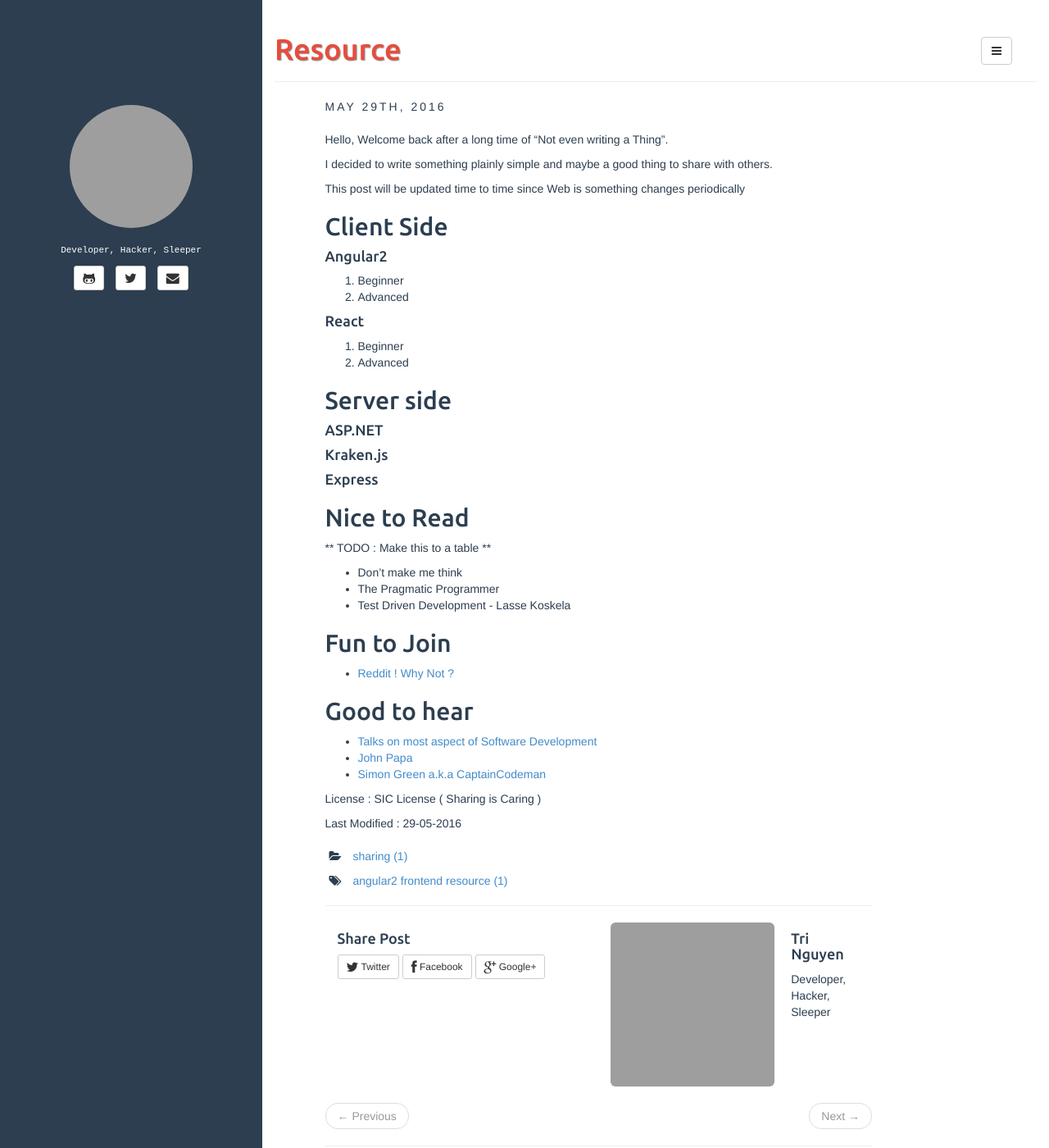
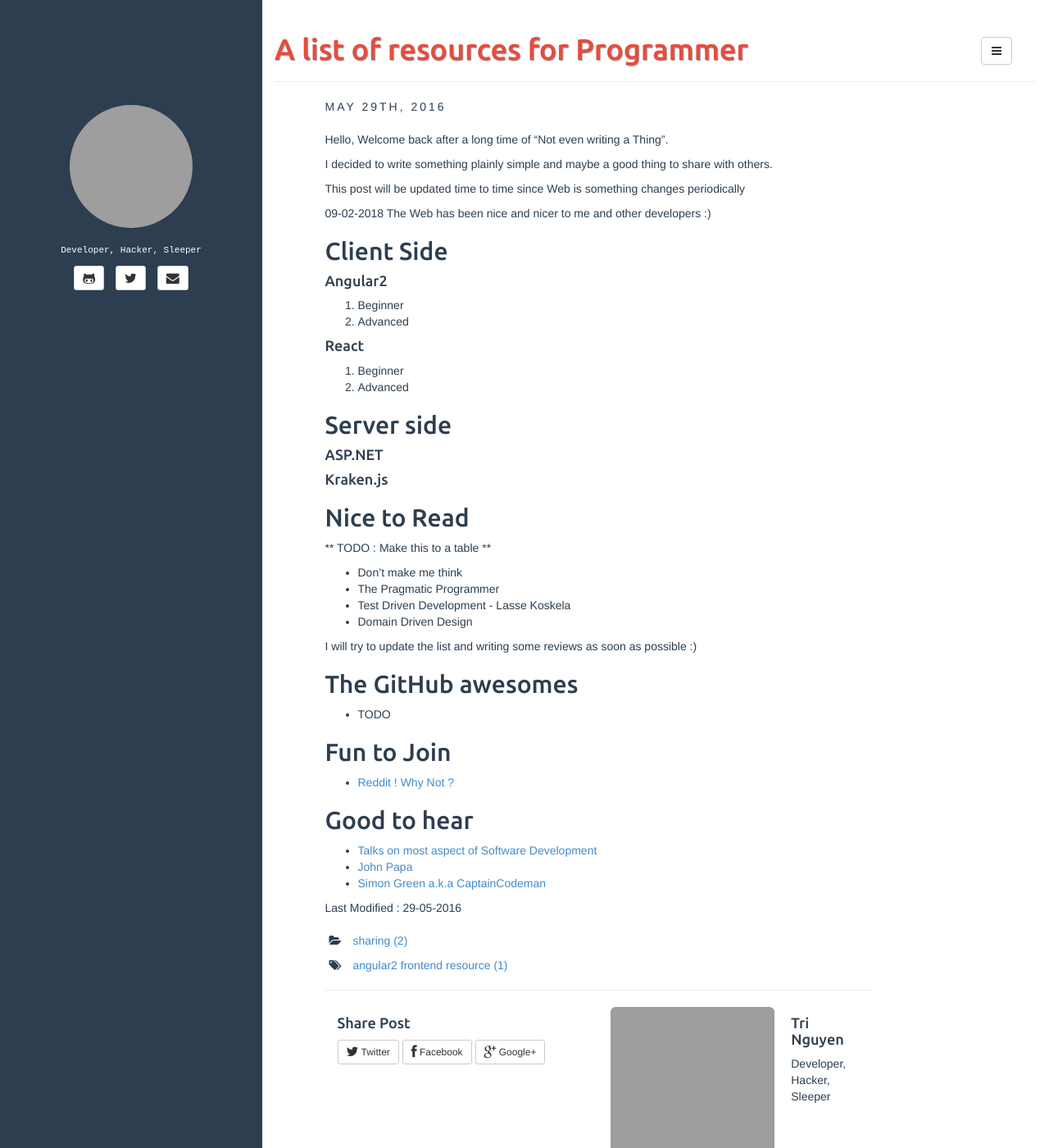
Before and after one commit to 5c0r/nmt1994.github.io, a Jekyll site: the page built from _posts/2016-05-29-new-post.md, in a window 1280 px wide and 1400 px high. Shown: the whole window at 82% size. Built offline with Jekyll 4.4.1, drawn with Linux system fonts in a browser that asks for light colours; grey boxes are pictures that could not be loaded.

Commit message:
Blog update . Starting to write more post

```diff
--- a/_config.yml
+++ b/_config.yml
@@ -34,5 +34,5 @@
 
 BASE_PATH:
 
-gems:
+plugins:
   - jekyll-paginate
--- a/_posts/2016-05-29-new-post.md
+++ b/_posts/2016-05-29-new-post.md
@@ -1,7 +1,7 @@
 ---
 layout: post
-title: "Resource"
-description: "Small Introduction to NgRx"
+title: "A list of resources for Programmer"
+description: "Learn to Programming Resources"
 category: sharing
 tags: [angular2 frontend resource]
 ---
@@ -13,13 +13,15 @@
 
 This post will be updated time to time since Web is something changes periodically
 
+09-02-2018
+The Web has been nice and nicer to me and other developers :)
+
 
 ## Client Side
 
 #### Angular2
 1. Beginner
 2. Advanced
-
 
 #### React
 1. Beginner
@@ -32,8 +34,6 @@
 
 #### Kraken.js
 
-#### Express
-
 ## Nice to Read
 
 ** TODO : Make this to a table **
@@ -41,6 +41,12 @@
 - Don't make me think
 - The Pragmatic Programmer
 - Test Driven Development - Lasse Koskela
+- Domain Driven Design
+
+I will try to update the list and writing some reviews as soon as possible :)
+
+## The GitHub awesomes
+- TODO
 
 ## Fun to Join
 - [Reddit ! Why Not ?](https://www.reddit.com/r/programming)
@@ -48,14 +54,10 @@
 
 ## Good to hear
 
-- [Talks on most aspect of Software Development](http://dotnetrocks.com/)
+- [ Talks on most aspect of Software Development](http://dotnetrocks.com/)
 - [ John Papa ](https://johnpapa.net/)
 - [ Simon Green a.k.a CaptainCodeman](http://www.captaincodeman.com/)
 
 
 
-
-
-License : SIC License ( Sharing is Caring )
-
 Last Modified : 29-05-2016
```
Also changed, not shown: _posts/2017-10-14-today-i-learned.md (added, +6 -0 lines), _posts/2017-12-29-new-year.md (added, +19 -0 lines), _posts/2018-02-09-my-toolkit.md (added, +14 -0 lines).
